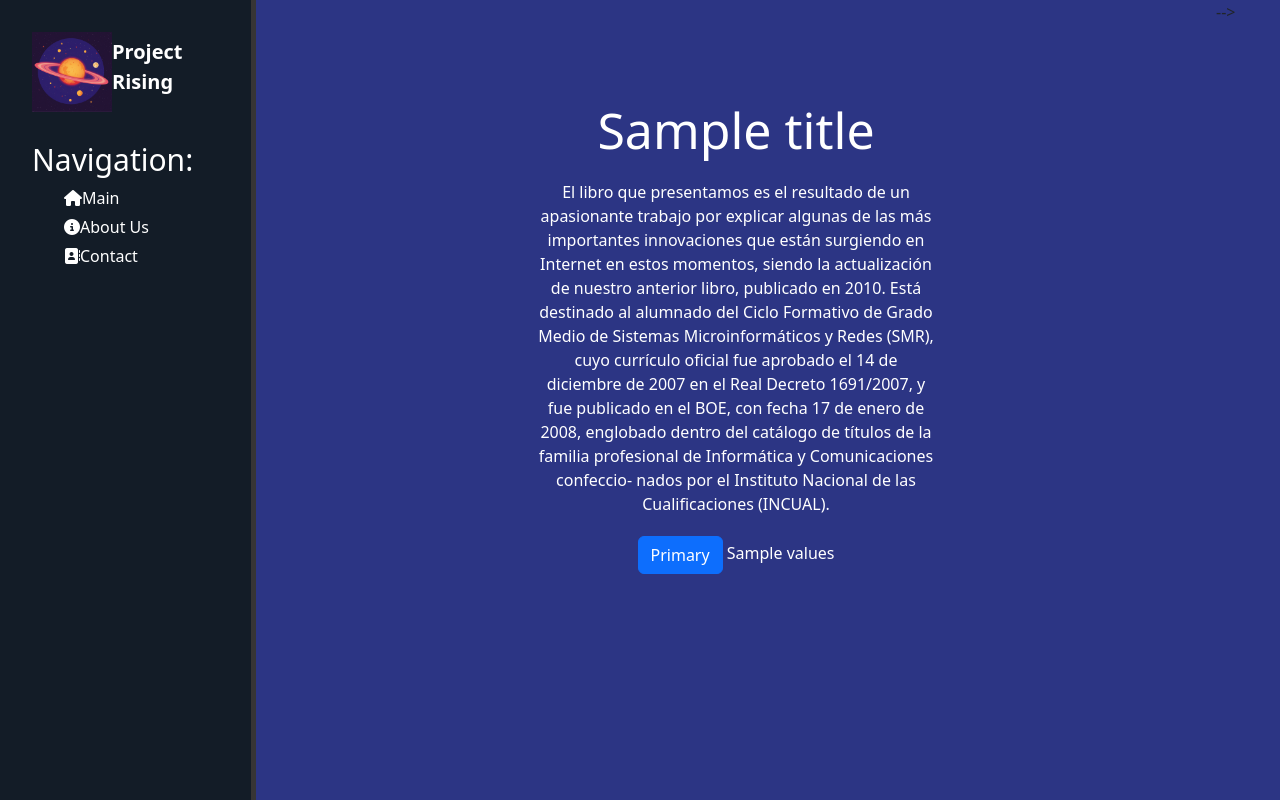
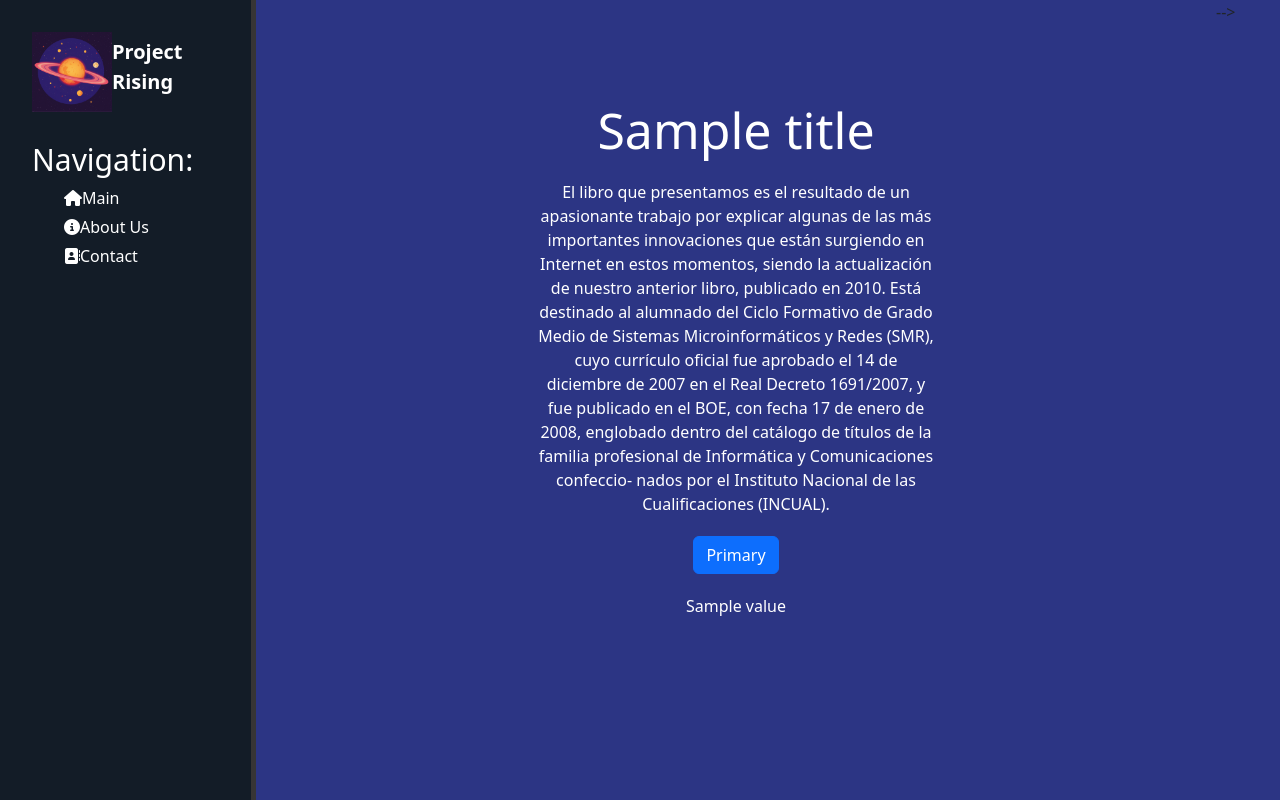
Before and after one commit to PlayErsGames666/Django, a Django app: template Rising/main/templates/main/index.html in a window 1280 px wide. Run offline with Django 5.2, Linux system fonts and the light colour scheme; the template is opened without the code that fills it: most values are stand-ins (such as "Sample title", 1, 10 or a date in 2020).

Commit message:
Add loop element

```diff
--- a/Rising/main/templates/main/index.html
+++ b/Rising/main/templates/main/index.html
@@ -19,7 +19,9 @@ de títulos de la familia profesional de Informática y Comunicaciones confeccio
 nados por el Instituto Nacional de las Cualificaciones (INCUAL).</p>
     <button type="button" class="btn btn-primary">Primary</button>
 
-    {{ values }}
+    {% for el in values %} {# выборка цикла for из таблицы values #}
+    <p>{{ el }}</p>
+    {% endfor %} {# Закрываем for #}
 </div>
     <!-- {% include 'main/test.html' %} -->
     <!-- Добавляет сюда то что написано в test.html -->
```
